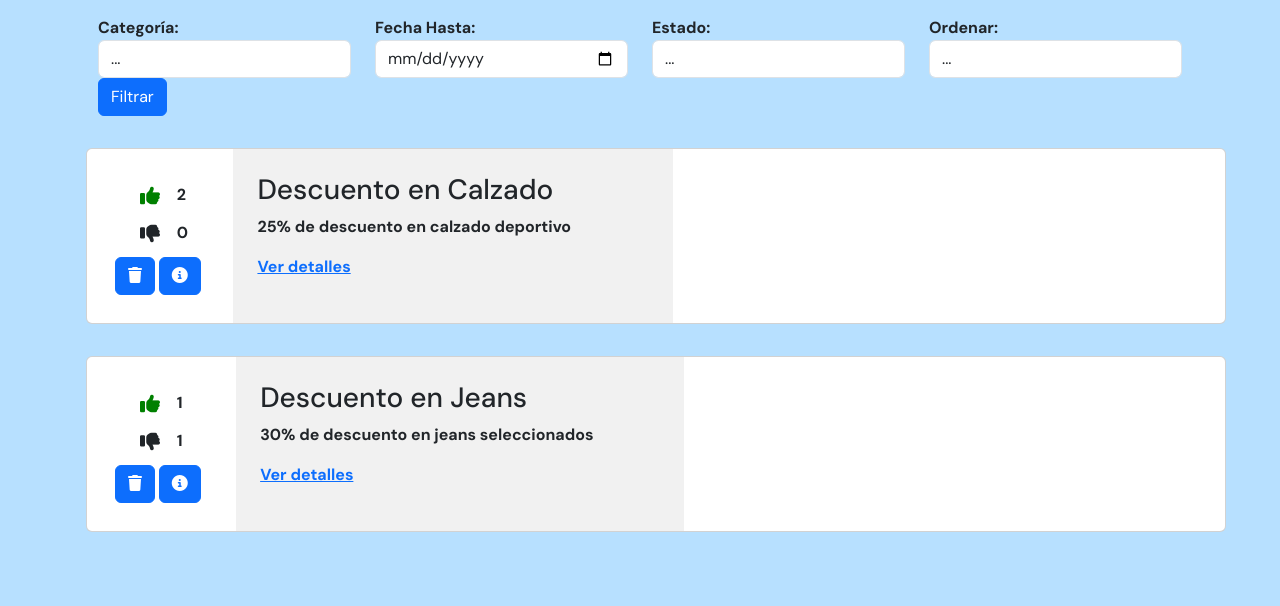
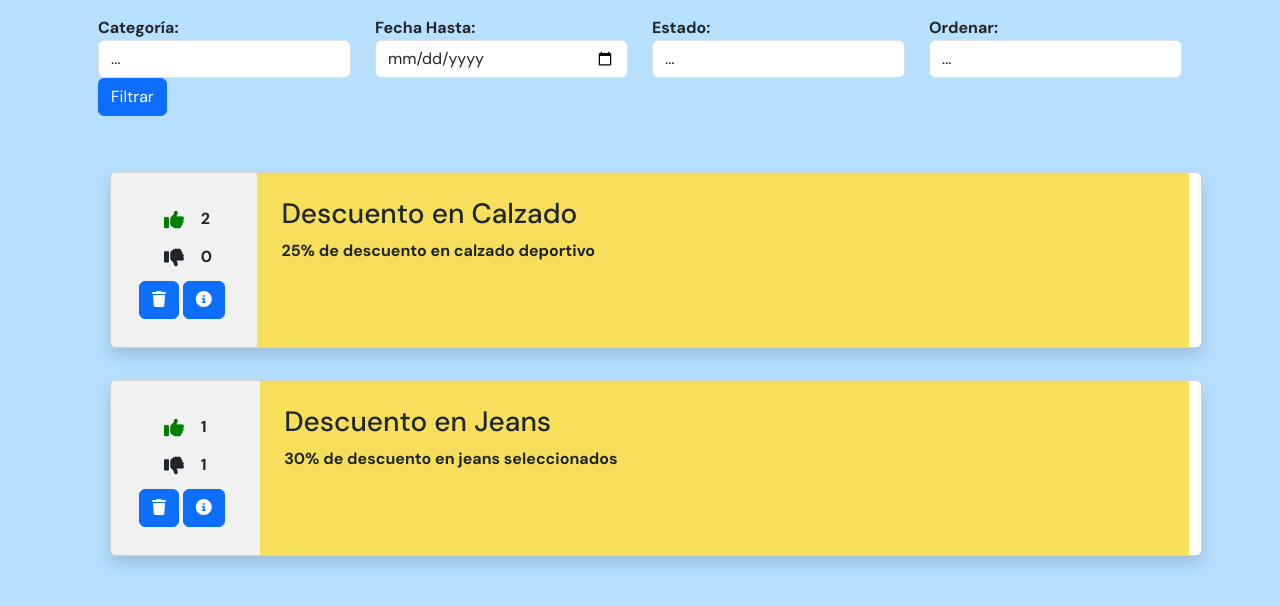
Before and after one commit to federicoFrancesconi/UCSE-2024-IW-TP, a Django app: page /mis_publicaciones/ in a window 1280 px wide. Shown: the part 80-686 px from the top of the page. Run offline with Django 5.2, Linux system fonts and the light colour scheme; a user stored in the database is signed in; data comes from the database, SQL or seed files in the repository; some libraries are stand-ins or nearby versions.

Commit message:
actualizacion final front

```diff
--- a/DescuentAr/sitio/static/sitio/css/home.css
+++ b/DescuentAr/sitio/static/sitio/css/home.css
@@ -47,8 +47,8 @@ color: red;
     margin: 0 auto;      /* Centra la imagen horizontalmente */
 }
 
-.FondoC2{
-    background-color: #AAA;
+.fondoC2{
+    background-color: #f7df5b;
 }
 
 .card{
--- a/DescuentAr/templates/crear_descuento.html
+++ b/DescuentAr/templates/crear_descuento.html
@@ -2,7 +2,7 @@
 {% load static %}
 
 {% block content %}
-<div class="card fondoC border-0 rounded-0">
+<div class="card fondoC border-0 rounded-0 shadow fondoC2">
     <div class="row">
         <div class="col p-4">
             <form method="post">
--- a/DescuentAr/templates/header.html
+++ b/DescuentAr/templates/header.html
@@ -14,7 +14,7 @@
 <body>
 
     <!-- Navbar -->
-<nav class="navbar navbar-expand-lg navbar-dark mi_navbar">
+<nav class="navbar navbar-expand-lg navbar-dark mi_navbar sticky-top">
   <!-- Container wrapper -->
   <div class="container">
 
--- a/DescuentAr/templates/home.html
+++ b/DescuentAr/templates/home.html
@@ -74,7 +74,7 @@
             {% for descuento in lista_descuentos %}
                 <div class="col-md-6">
                     <!--Usamos este atributo para saber el id de cada descuento en JavaScript-->
-                    <div data-descuento-id="{{ descuento.id }}" class="card m-3 cardsS h-100">
+                    <div data-descuento-id="{{ descuento.id }}" class="card m-3 cardsS h-100 shadow">
                         <div class="d-none estado_descuento">
                             <p>{{descuento.state}}</p>
                         </div>
--- a/DescuentAr/templates/mis_publicaciones.html
+++ b/DescuentAr/templates/mis_publicaciones.html
@@ -64,13 +64,13 @@
                 </div>
             </div>
         </form>
-        <div class="row md-6">
+        <div class="row md-6 d-flex align-items-stretch p-4">
             {% for descuento in lista_descuentos %}
             <!--Usamos este atributo para saber el id de cada descuento en JavaScript-->
-            <div data-descuento-id="{{ descuento.id }}" class="card m-3">
-                <div class="card-body p-0">
+            <div data-descuento-id="{{ descuento.id }}" class="card m-3 h-100 shadow">
+                <div class="card-body p-0 fondoC2">
                     <div class="row">
-                        <div class="col-md-3 p-4">
+                        <div class="col-md-3 p-4 fondoC">
                             <div class="row m-1">
                                 <div class="row-md-2">
                                     <button class="btn" id="green-{{ descuento.id }}"><i class="green fa fa-thumbs-up fa-lg" aria-hidden="true"></i></button>
@@ -87,10 +87,9 @@
                                 <a class="btn btn-primary" href="{% url 'detalle_descuento' descuento.id %}"><i class="fa-solid fa-circle-info"></i></a>
                             </div>
                         </div>
-                        <div class="col-md-9 fondoC p-4">
+                        <div class="col-md-9 p-4">
                             <h3>{{ descuento.nombre }}</h3>
                             <p class="card-text">{{ descuento.descripcion }}</p>
-                            <a href="{% url 'detalle_descuento' descuento.id %}">Ver detalles</a>
                         </div>
                     </div>
                 </div>
```
Also changed, not shown: DescuentAr/templates/gestionar_suscripciones.html (+11 -5 lines), DescuentAr/templates/guardados.html (+5 -5 lines), DescuentAr/templates/registration/password_change_form.html (+8 -6 lines).
